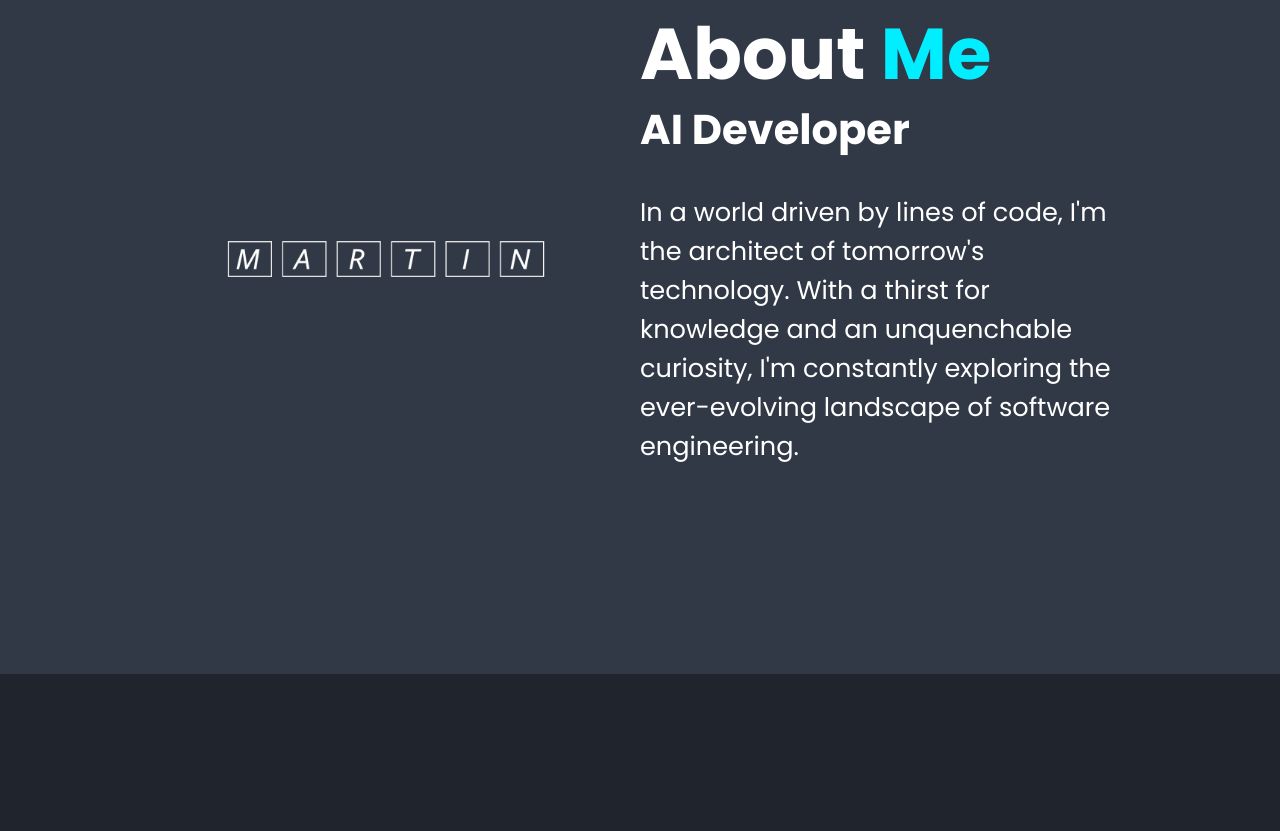
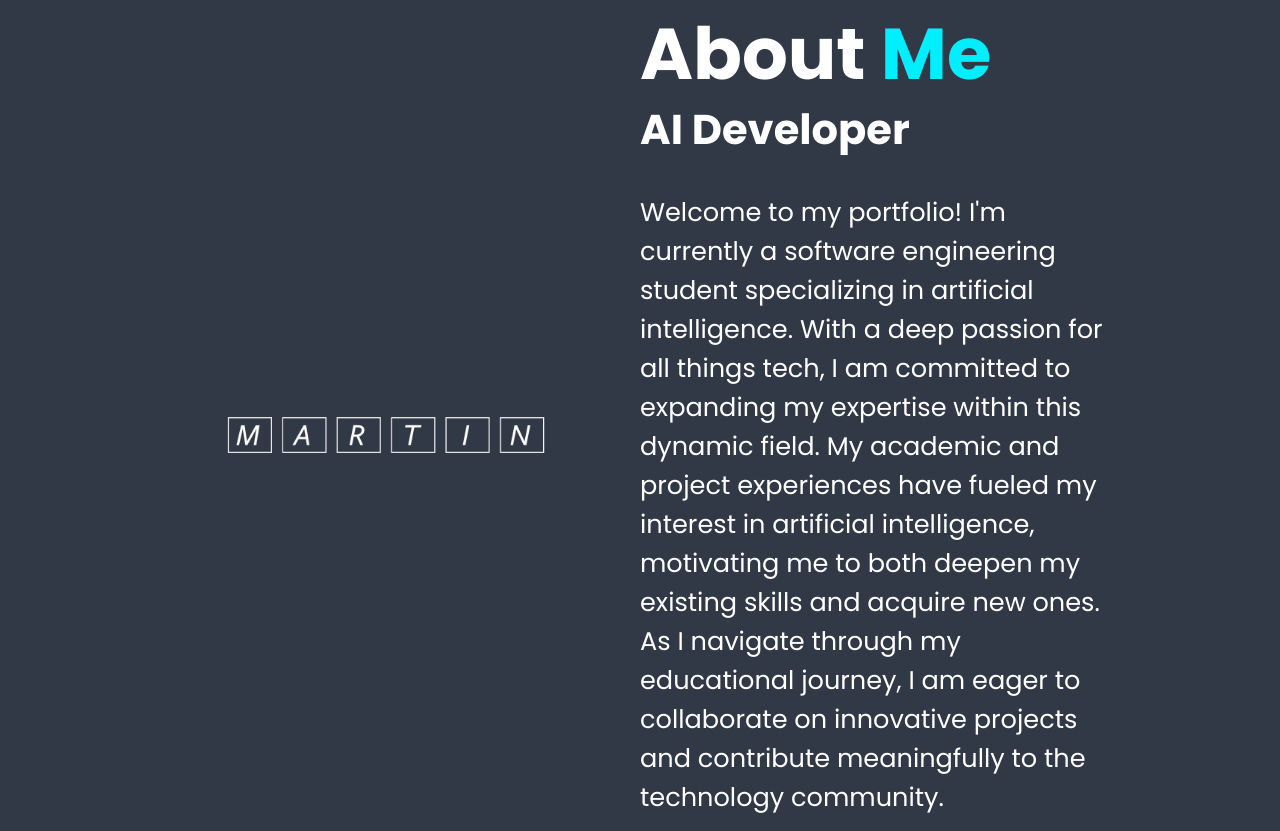
Before and after one commit to Llg-wst/Martin-portfoliowebsite, a plain HTML site: page index.html in a window 1280 px wide. Shown: the part 1236-2067 px from the top of the page. Drawn offline with nearby package versions, Linux system fonts and the light colour scheme.

Commit message:
Updated about me section

```diff
--- a/index.html
+++ b/index.html
@@ -56,7 +56,7 @@
       <div class="about-content">
         <h2 class="heading">About <span>Me</span></h2>
         <h3>AI Developer</h3>
-        <p>In a world driven by lines of code, I'm the architect of tomorrow's technology. With a thirst for knowledge and an unquenchable curiosity, I'm constantly exploring the ever-evolving landscape of software engineering.</p>
+        <p>Welcome to my portfolio! I'm currently a software engineering student specializing in artificial intelligence. With a deep passion for all things tech, I am committed to expanding my expertise within this dynamic field. My academic and project experiences have fueled my interest in artificial intelligence, motivating me to both deepen my existing skills and acquire new ones. As I navigate through my educational journey, I am eager to collaborate on innovative projects and contribute meaningfully to the technology community.</p>
       </div>
     </section>
 
```
